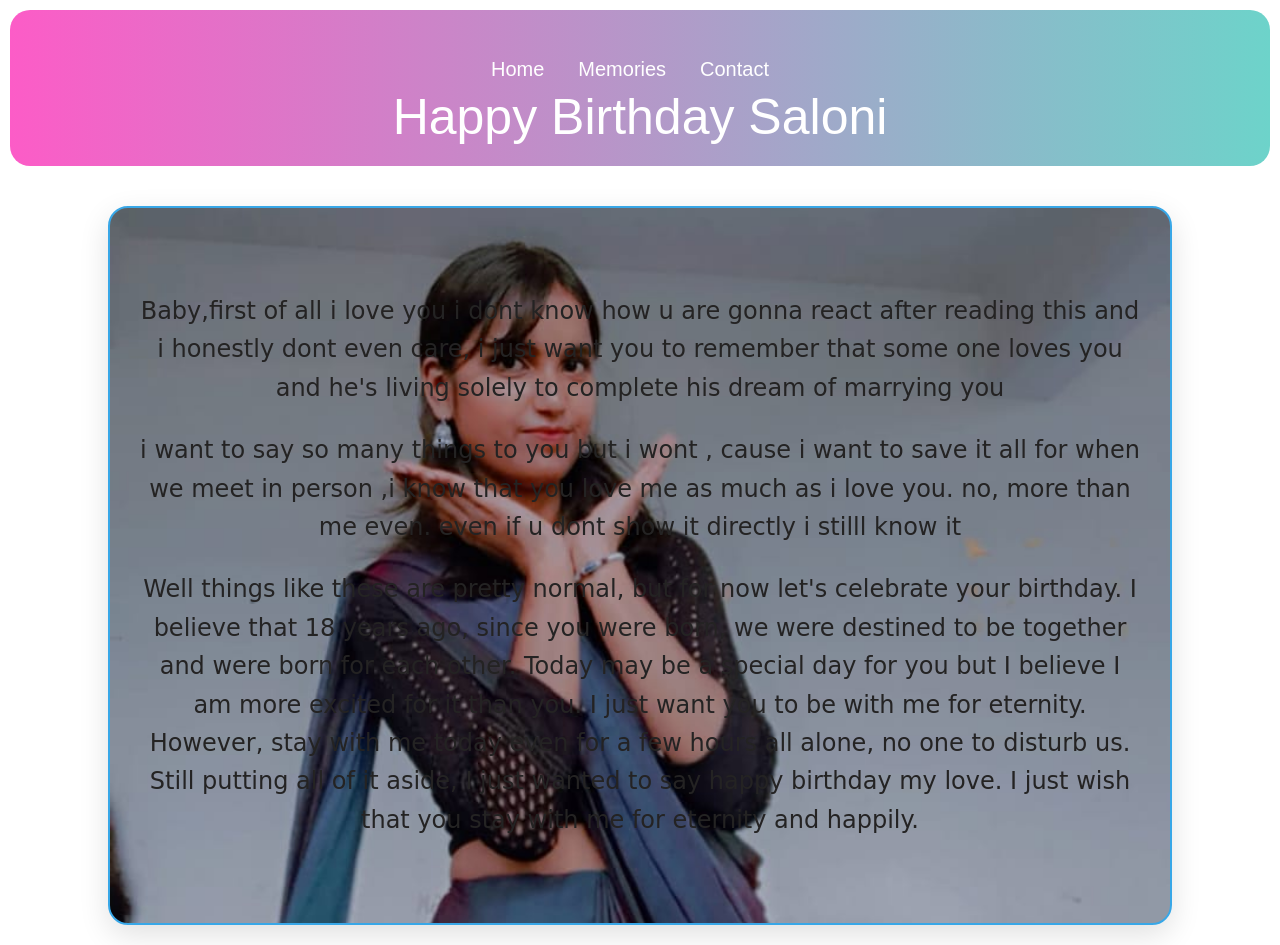
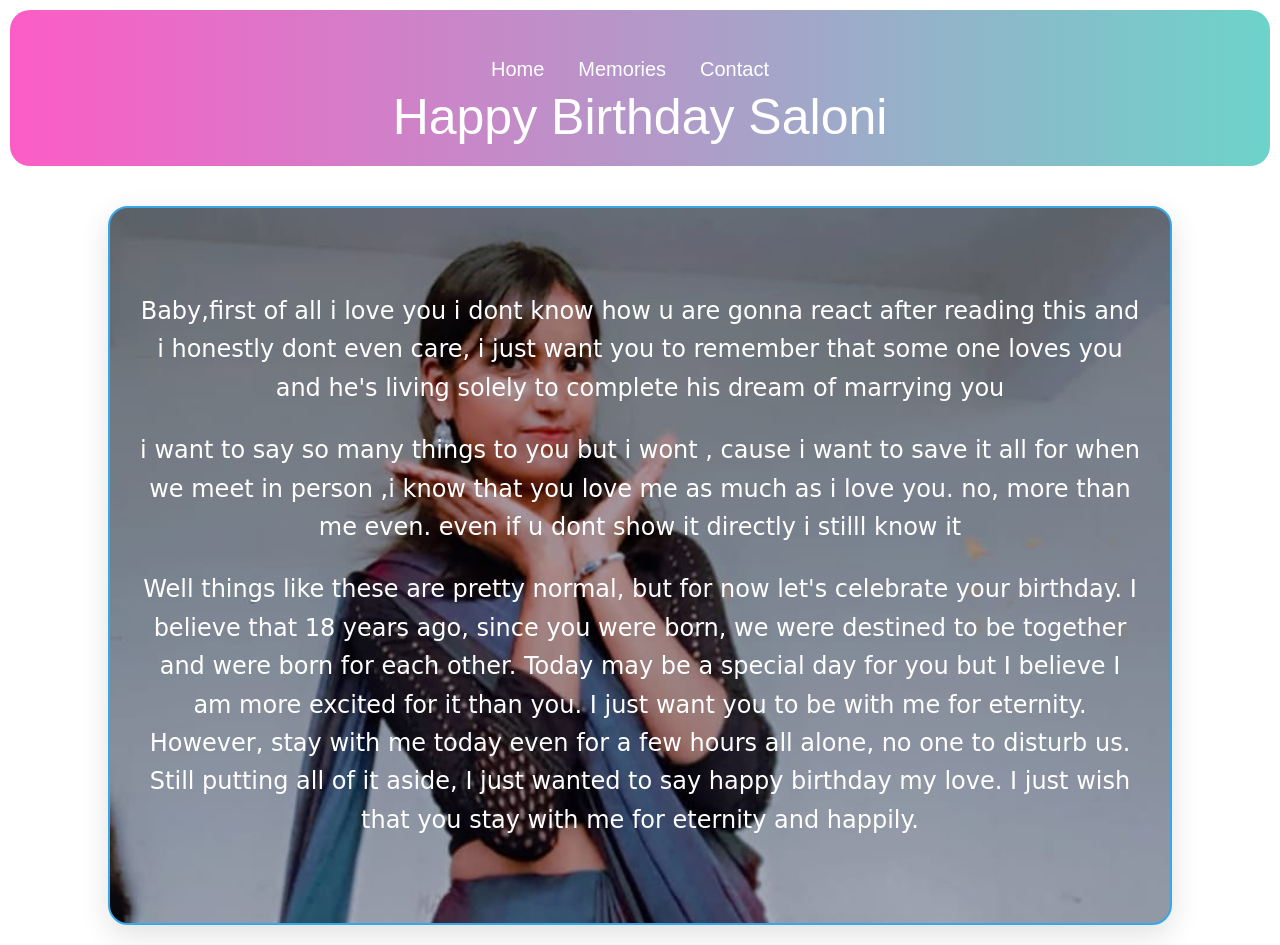
Before and after one commit to putnamkarthikeya44-cpu/happy-birthday-, a plain HTML site: page index.html in a window 1280 px wide. Drawn offline with Linux system fonts and the light colour scheme.

```diff
--- a/index.html
+++ b/index.html
@@ -56,7 +56,7 @@ section {
     background-size: cover;
     background-position: center;
     background-color: rgba(255, 255, 255, 0.85);
-    color: rgb(36, 35, 35);
+    color: white;
     border-radius: 20px;
     border: 2px solid #38a7e7;
     max-width: 1000px;
```
